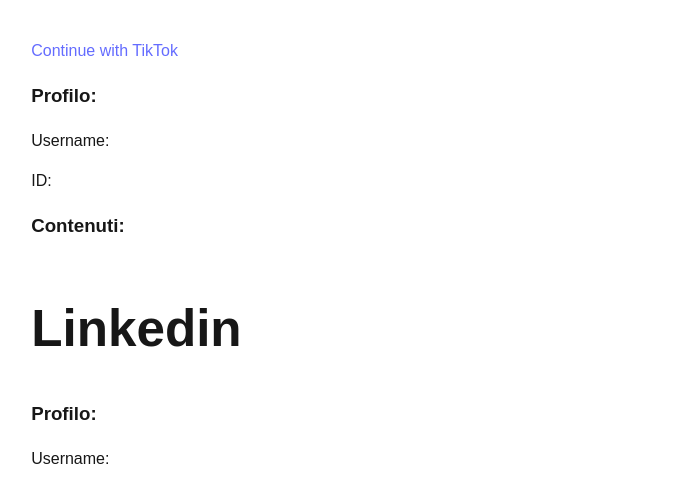
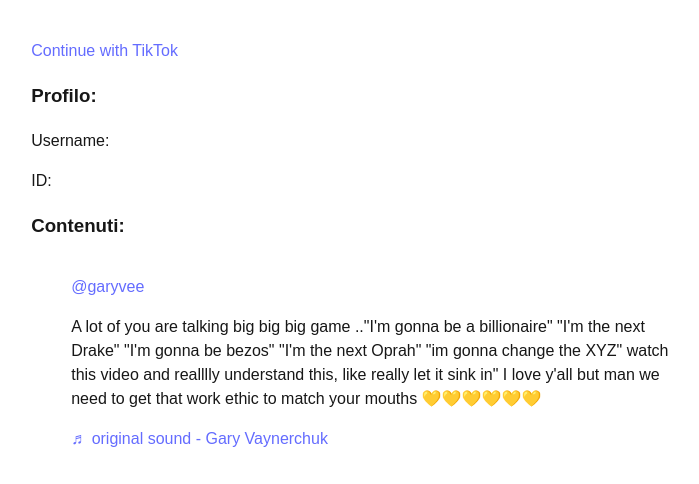
Before and after one commit to NatZuck/switchup-socials, a website built with Vite: page index.html in a window 1280 px wide. Shown: the part 737-1221 px from the top of the page, without its empty margins (84-783 px from the left). Built offline with nearby package versions, Linux system fonts and the light colour scheme; no server answers; a script that the page names is missing.

Commit message:
Added embedde tiktok post

```diff
--- a/index.html
+++ b/index.html
@@ -47,6 +47,10 @@
 
         <h3>Contenuti:</h3>
         <div class="media_wrapper" id="media_wrapper_tt">
+
+        <div class="embed-div">
+            <blockquote class="tiktok-embed" cite="https://www.tiktok.com/@garyvee/video/7241975716701556011" data-video-id="7241975716701556011" style="max-width: 605px;min-width: 325px;" > <section> <a target="_blank" title="@garyvee" href="https://www.tiktok.com/@garyvee?refer=embed">@garyvee</a> <p>A lot of you are talking big big big game ..&#34;I&#39;m gonna be a billionaire&#34; &#34;I&#39;m the next Drake&#34; &#34;I&#39;m gonna be bezos&#34; &#34;I&#39;m the next Oprah&#34; &#34;im gonna change the XYZ&#34; watch this video and realllly understand this, like really let it sink in&#34; I love y&#39;all but man we need to get that work ethic to match your mouths 💛💛💛💛💛💛</p> <a target="_blank" title="♬ original sound - Gary Vaynerchuk" href="https://www.tiktok.com/music/original-sound-7241975775975689006?refer=embed">♬ original sound - Gary Vaynerchuk</a> </section> </blockquote> <script async src="https://www.tiktok.com/embed.js"></script>
+        </div>
 
         </div>
     </section>
```
